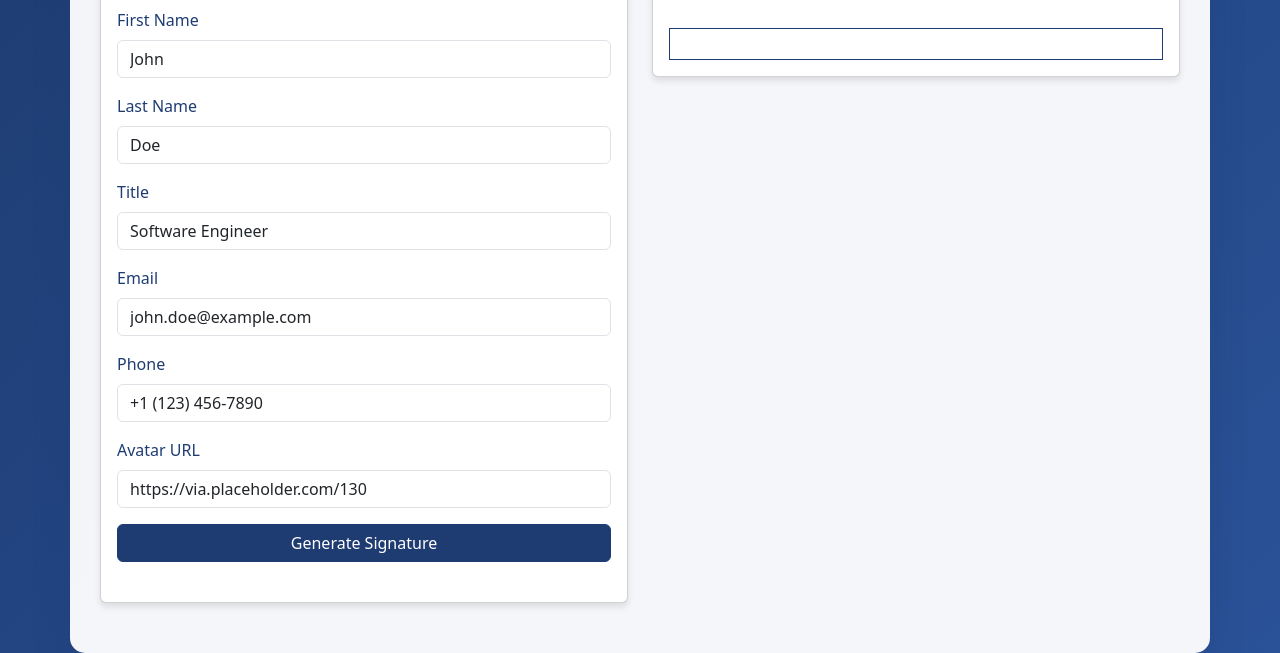
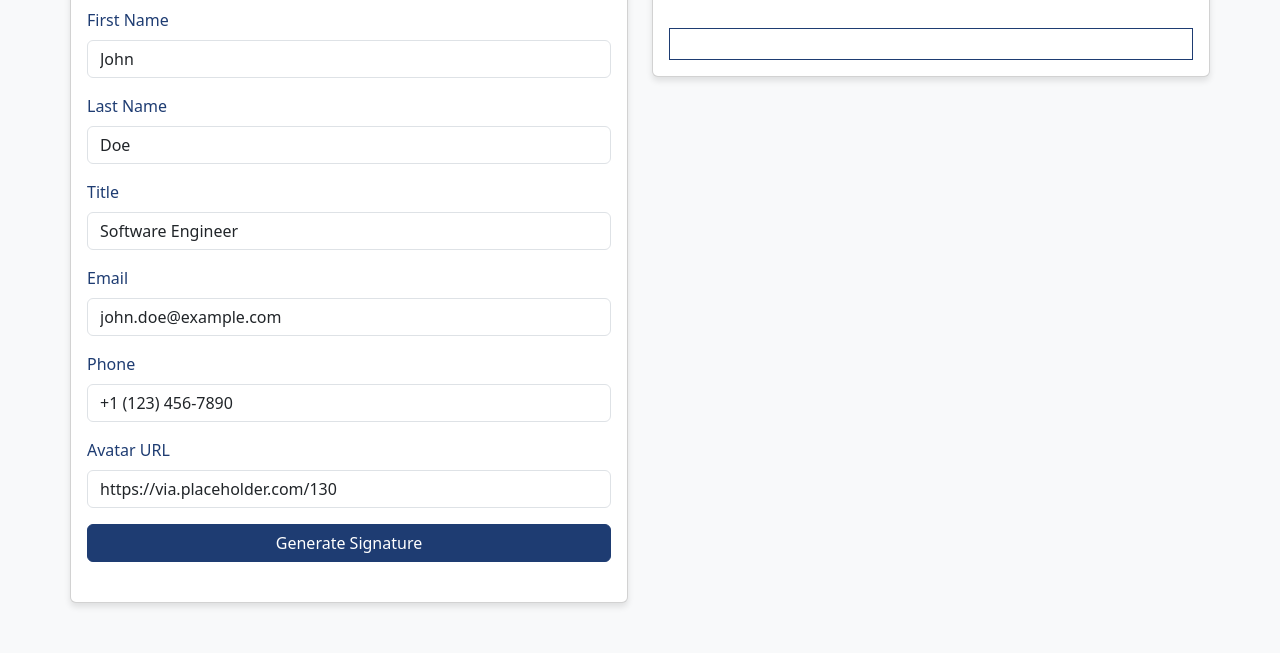
Before and after one commit to helloleo-ai/html-email-signature-generator, a plain HTML site: page index.html in a window 1280 px wide. Shown: the part 168-821 px from the top of the page. Drawn offline with nearby package versions, Linux system fonts and the light colour scheme; no server answers.

Commit message:
chore: refactor UI layout for a cleaner and more streamlined appearance

```diff
--- a/index.html
+++ b/index.html
@@ -7,17 +7,16 @@
     <link href="https://cdn.jsdelivr.net/npm/bootstrap@5.3.0/dist/css/bootstrap.min.css" rel="stylesheet">
     <style>
         body {
-            background: linear-gradient(135deg, #1e3c72 0%, #2a5298 100%);
+            background-color: #f8f9fa;
             min-height: 100vh;
             display: flex;
             align-items: center;
             justify-content: center;
         }
         .container {
-            background-color: rgba(255, 255, 255, 0.95);
-            border-radius: 15px;
+            max-width: 1200px;
+            width: 100%;
             padding: 30px;
-            box-shadow: 0 8px 32px 0 rgba(30, 60, 114, 0.37);
         }
         h1 {
             color: #1e3c72;
@@ -104,6 +103,7 @@
                     </div>
                 </div>
             </div>
+</div>
         </div>
     </div>
 
```
